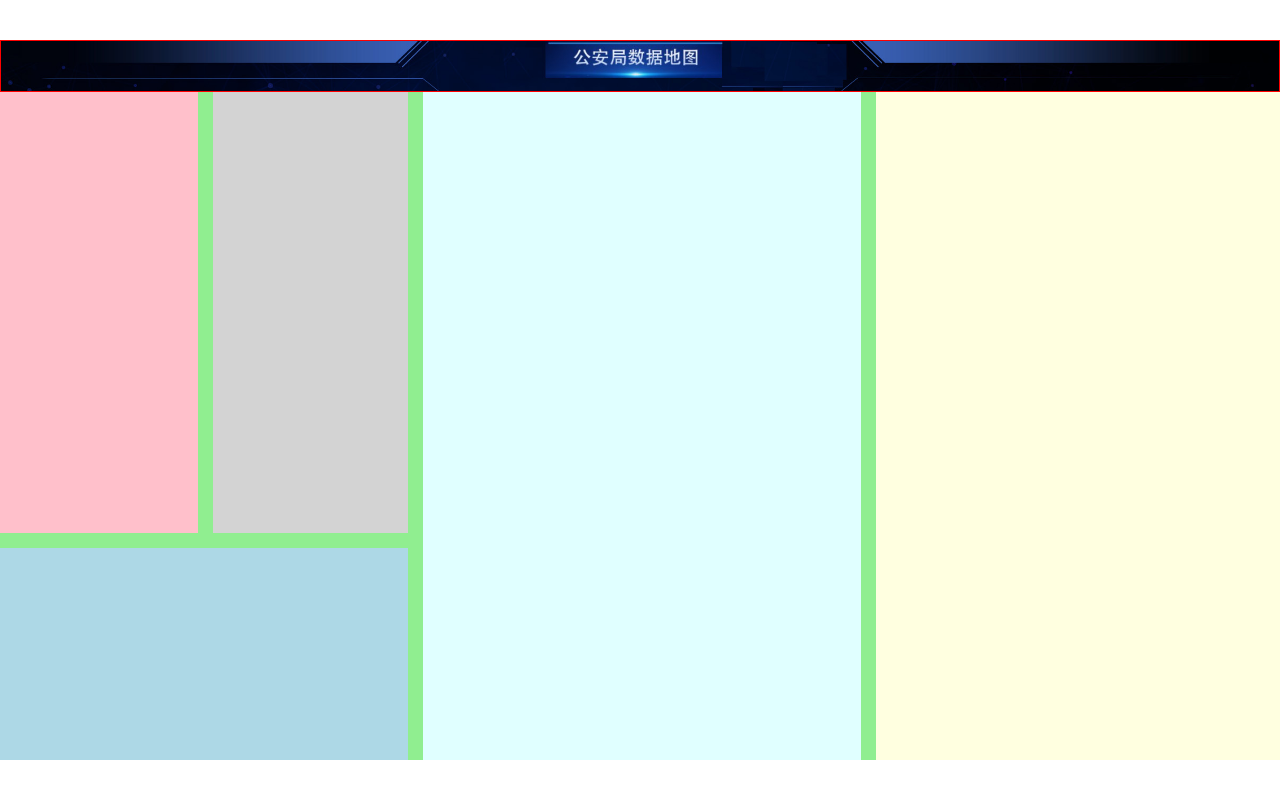
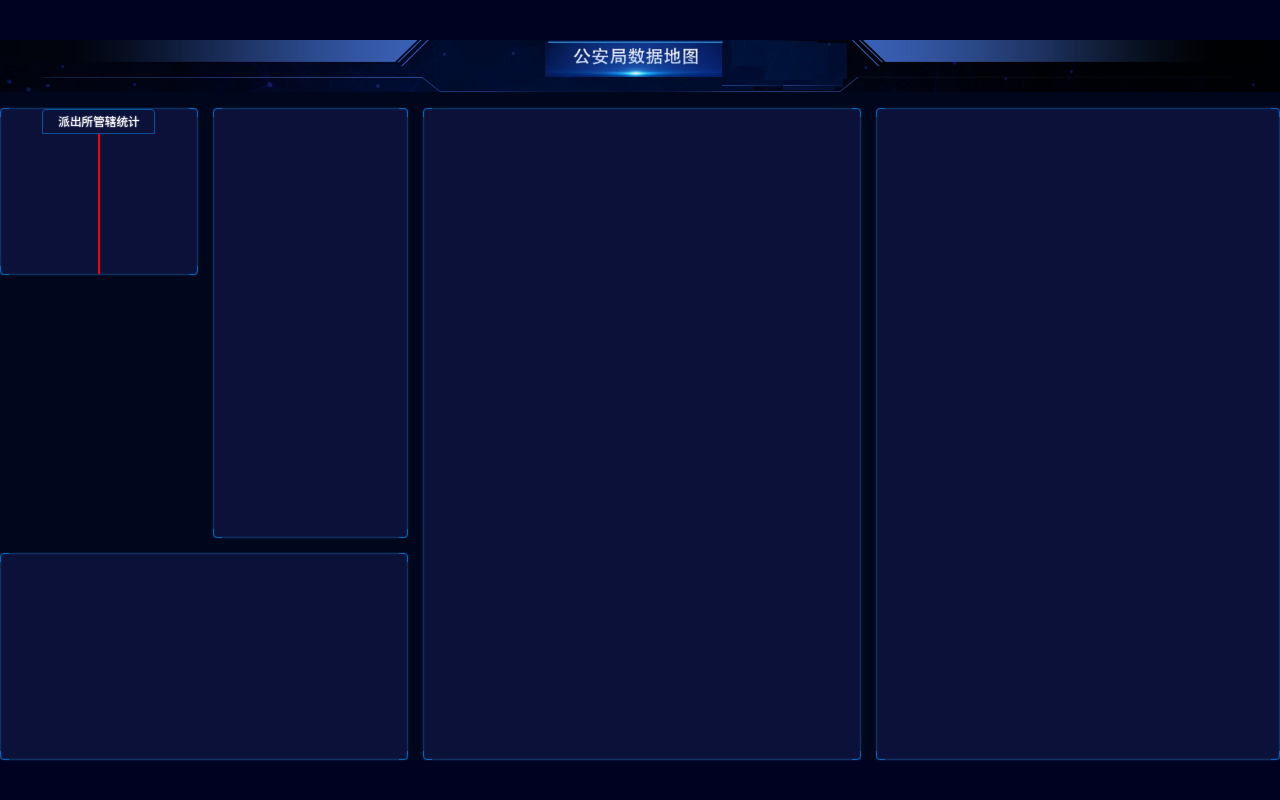
Before and after one commit to LiuYiBest/Data, a React (Vite) app: page /#/ in a window 1280 px wide. Built offline with nearby package versions, Linux system fonts and the light colour scheme.

Commit message:
第一个图表

```diff
--- a/src/pages/home.scss
+++ b/src/pages/home.scss
@@ -4,12 +4,15 @@
   flex: 1;height: 100%;
   display: flex;
   flex-direction: column;
+  background: #00061b;
+  color: white;
+
   > header{
     height:px(99);
-    border: 1px solid red;
     background-size: cover;
   }
   > main {
+    margin-top: px(30);
     flex: 1;
     display: grid;
     grid-template:
@@ -17,25 +20,67 @@
       "box3 box3 box4 box5" 363fr / 366fr 361fr 811fr 747fr;
     grid-column-gap: px(28);
     grid-row-gap: px(28);
+    > section{
+      text-align: center;
+    }
+    .border {
+      border: 1px solid #0764bc;
+      border-radius: 4px;
+      position: relative;
+      box-shadow: 0 0 2px 0 #0e325f, inset 0 0 2px 0 #0e325f;
+      background: #0c1139;
+      &::before {
+        content: '';
+        position: absolute;
+        left: 0;
+        right: 0;
+        bottom: 0;
+        top: 0;
+        border-radius: 4px;
+        box-shadow: 17px 0 0 -16px #0e325f,
+        -17px 0 0 -16px #0e325f,
+        0 17px 0 -16px #0e325f,
+        0 -17px 0 -16px #0e325f,
+        9px 0 0 -8px #0d305d,
+        -9px 0 0 -8px #0d305d,
+        0 9px 0 -8px #0d305d,
+        0 -9px 0 -8px #0d305d,;
+      }
+    }
     > .section1 {
       grid-area: box1;
-      background: pink;
     }
     > .section2 {
       grid-area: box2;
-      background: lightgray;
     }
     > .section3 {
       grid-area: box3;
-      background: lightblue;
     }
     > .section4 {
       grid-area: box4;
-      background: lightcyan;
     }
     > .section5 {
       grid-area: box5;
-      background: lightyellow;
+    }
+    .fuck{
+      height: px(315);
+      display: flex;
+      flex-direction: column;
+      align-items: center;
+      h2{
+        flex-shrink: 0;
+        border: 1px solid #0a5299;
+        border-top-left-radius: 4px;
+        border-top-right-radius: 4px;
+        font-size:px(22);
+        line-height: px(24);
+        padding: px(10) px(28);
+        text-shadow: 0 0 px(3) white;
+      }
+      .chart{
+        flex: 1;
+        border: 1px solid red;
+      }
     }
   }
 }
--- a/src/pages/home.tsx
+++ b/src/pages/home.tsx
@@ -8,11 +8,17 @@ export const Home = () => {
         <div className="home">
             <header style={{backgroundImage:`url(${headerBg})`}}></header>
             <main>
-                <section className="section1"></section>
-                <section className="section2"></section>
-                <section className="section3"></section>
-                <section className="section4"></section>
-                <section className="section5"></section>
+                <section className="section1">
+                    <div className="border fuck">
+                        <h2>派出所管辖统计</h2>
+                        <div className="chart">
+                        </div>
+                    </div>
+                </section>
+                <section className="border section2"></section>
+                <section className="border section3"></section>
+                <section className="border section4"></section>
+                <section className="border section5"></section>
             </main>
         </div>
     );
--- a/src/shared/style.scss
+++ b/src/shared/style.scss
@@ -18,11 +18,11 @@ code {
 body {
   font-family: $font-hei;
   font-size: 16px;
+  background: #000222;
 }
 
 #root{
   margin: 0 auto;
-  background: lightgreen;
   display: flex;
   flex-direction: column;
 }
@@ -30,3 +30,6 @@ body {
 .App {
   flex:1;
 }
+h1,h2,h3,h4,h5,h6{
+  font-size:px(18);
+}
```
